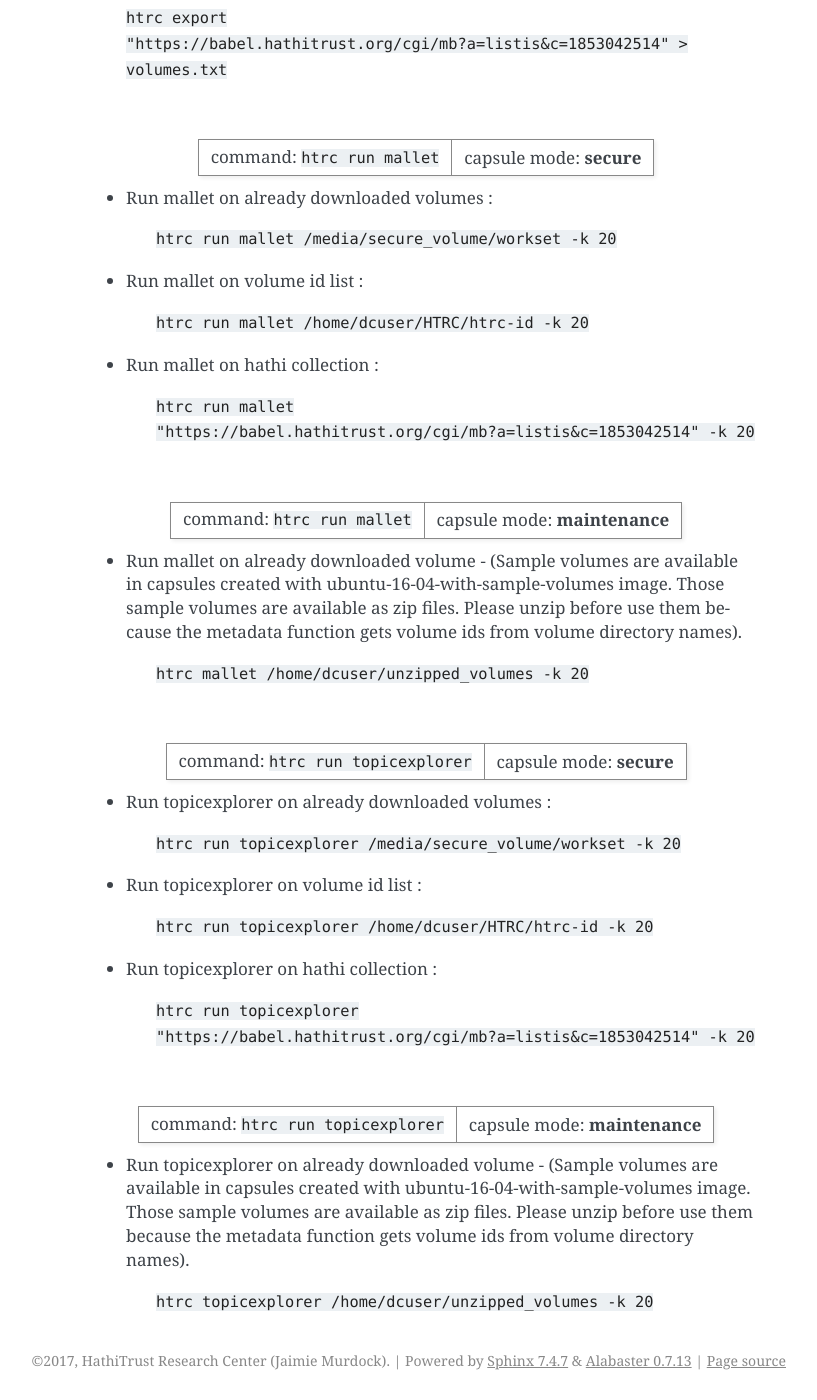
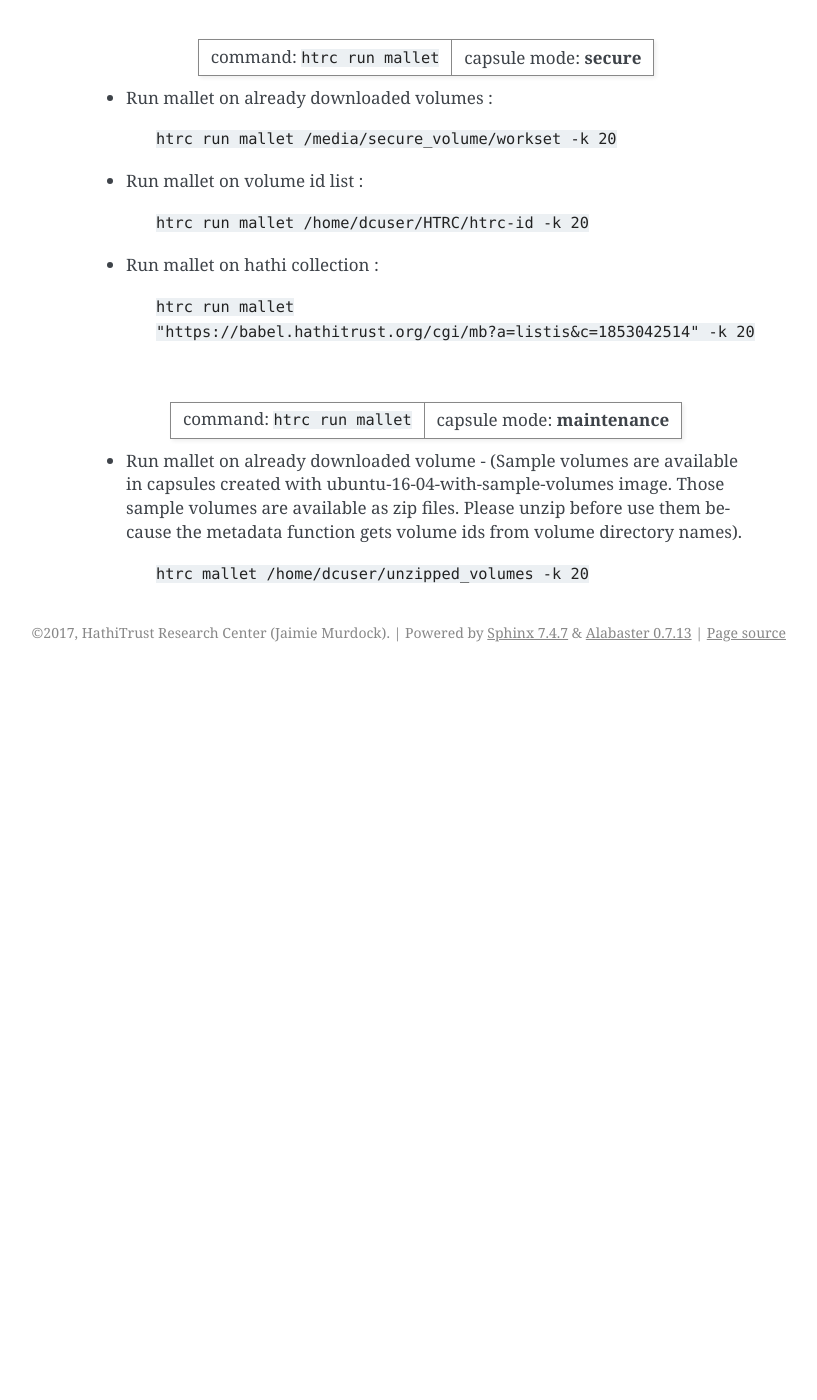
Before and after one commit to htrc/HTRC-WorksetToolkit, a Sphinx documentation site: the page built from docs/source/cli.rst, in a window 1280 px wide and 1400 px high, scrolled down 5369 px. Shown: the whole window, without its empty margins (324-1141 px from the left). Built offline with Sphinx 7.4.7, drawn with Linux system fonts in a browser that asks for light colours; after the commit the page ends 6041 px from its top, so only the background shows below that.

Commit message:
update version remove topicexplorer references remove wget

```diff
--- a/docs/source/cli.rst
+++ b/docs/source/cli.rst
@@ -80,12 +80,6 @@ Arguments
    :module: htrc.tools.mallet
    :func: populate_parser
    :prog: htrc run mallet
-
-.. argparse::
-   :module: htrc.tools.topicexplorer
-   :func: populate_parser
-   :prog: htrc run topicexplorer
-
 
 Use Cases and Examples
 --------------------------------------------
@@ -248,30 +242,3 @@ Following are the use cases and examples of ``htrc`` commands inside the HTRC Da
 * Run mallet on already downloaded volume - (Sample volumes are available in capsules created with ubuntu-16-04-with-sample-volumes image. Those sample volumes are available as zip files. Please unzip before use them because the metadata function gets volume ids from volume directory names).
 
     ``htrc mallet /home/dcuser/unzipped_volumes -k 20``
-
-
-|
-+---------------------------------------------+------------------------------------------+
-| command: ``htrc run topicexplorer``         |    capsule mode: **secure**              |
-+---------------------------------------------+------------------------------------------+
-
-* Run topicexplorer on already downloaded volumes :
-
-   ``htrc run topicexplorer /media/secure_volume/workset -k 20``
-
-* Run topicexplorer on volume id list :
-
-   ``htrc run topicexplorer /home/dcuser/HTRC/htrc-id -k 20``
-
-* Run topicexplorer on hathi collection :
-
-   ``htrc run topicexplorer "https://babel.hathitrust.org/cgi/mb?a=listis&c=1853042514" -k 20``
-
-|
-+--------------------------------------------------+-------------------------------------+
-| command: ``htrc run topicexplorer``              |   capsule mode: **maintenance**     |
-+--------------------------------------------------+-------------------------------------+
-
-* Run topicexplorer on already downloaded volume - (Sample volumes are available in capsules created with ubuntu-16-04-with-sample-volumes image. Those sample volumes are available as zip files. Please unzip before use them because the metadata function gets volume ids from volume directory names).
-
-   ``htrc topicexplorer /home/dcuser/unzipped_volumes -k 20``
--- a/setup.py
+++ b/setup.py
@@ -10,10 +10,10 @@ import atexit
 import tarfile
 
 
-__version__ = '0.1.58'
+__version__ = '0.1.59'
 
 # Installing Cython indepdently bc of numpy version. Pinning packages bc of python3.6
-install_requires = ['PyLD', 'future', 'prov', 'unicodecsv', 'progressbar2==3.55.0', 'pandas==1.1.5','requests', 'argparse==1.1', 'Cython','tqdm==4.46.0', 'wget']
+install_requires = ['PyLD', 'future', 'prov', 'unicodecsv', 'progressbar2==3.55.0', 'pandas==1.1.5','requests', 'argparse==1.1', 'Cython','tqdm==4.46.0']
 # TODO: migrate to docs confix:, 'sphinx-argparse', 'sphinxcontrib-fulltoc']
 if sys.version_info.major == 2:
     install_requires.append('configparser')
```
Also changed, not shown: 2 other files.
